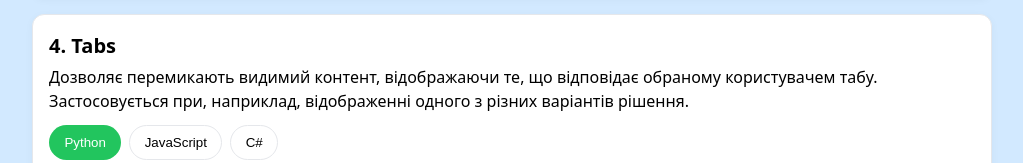
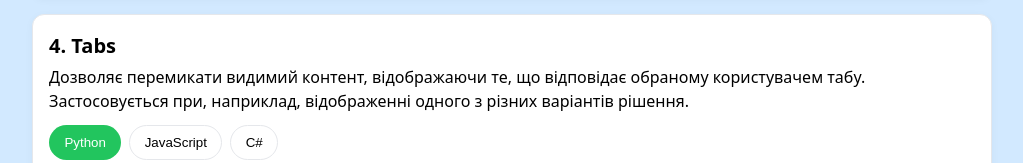
Before and after one commit to EsferUs7/Simple, a plain HTML site: page index.html in a window 1280 px wide. Shown: the part 781-944 px from the top of the page, without its empty margins (128-1151 px from the left). Drawn offline with Linux system fonts and the light colour scheme.

Commit message:
text fix in tabs

```diff
--- a/index.html
+++ b/index.html
@@ -80,7 +80,7 @@
     <section class="control" id="tabs">
       <h2>4. Tabs</h2>
       <p>
-        Дозволяє перемикають видимий контент, відображаючи те,
+        Дозволяє перемикати видимий контент, відображаючи те,
         що відповідає обраному користувачем табу. Застосовується при, наприклад,
         відображенні одного з різних варіантів рішення.
       </p>
```
